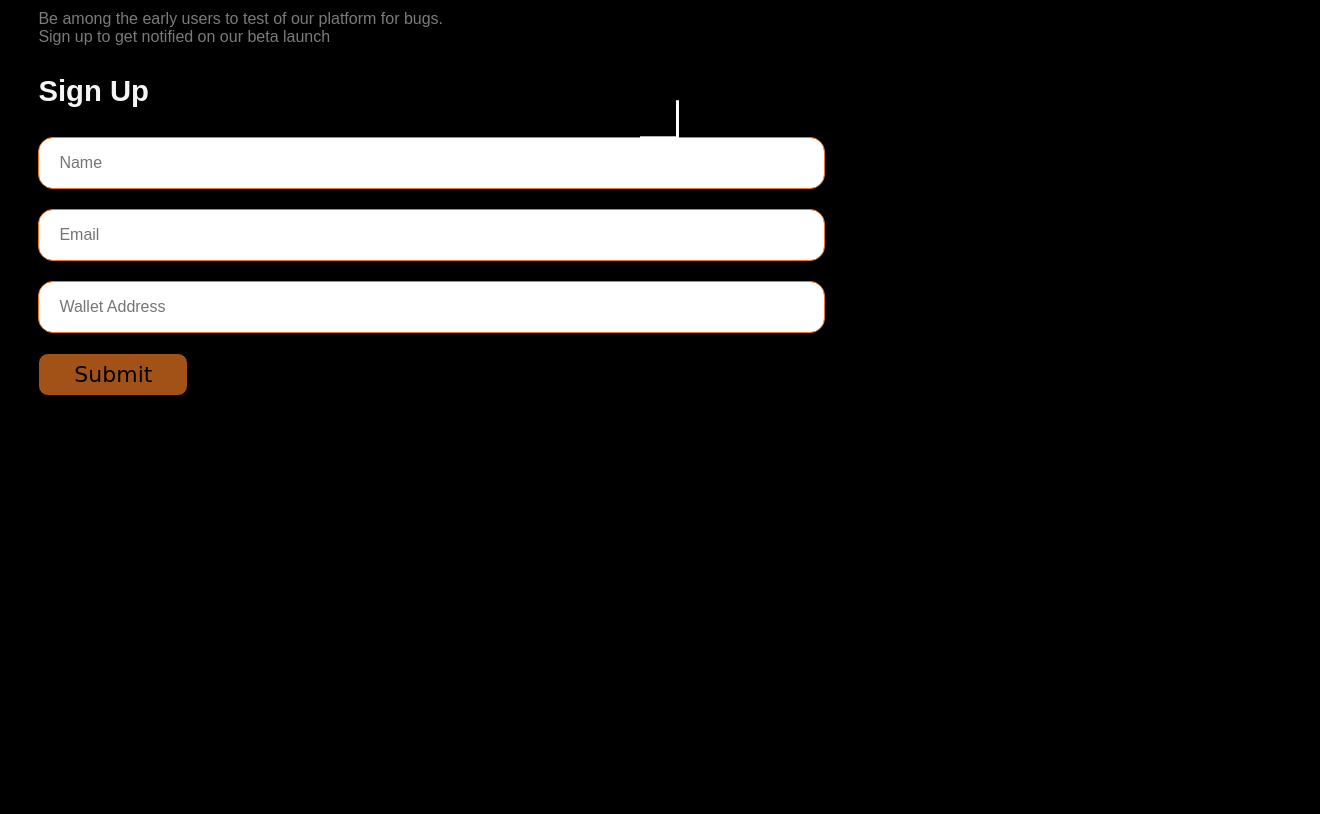
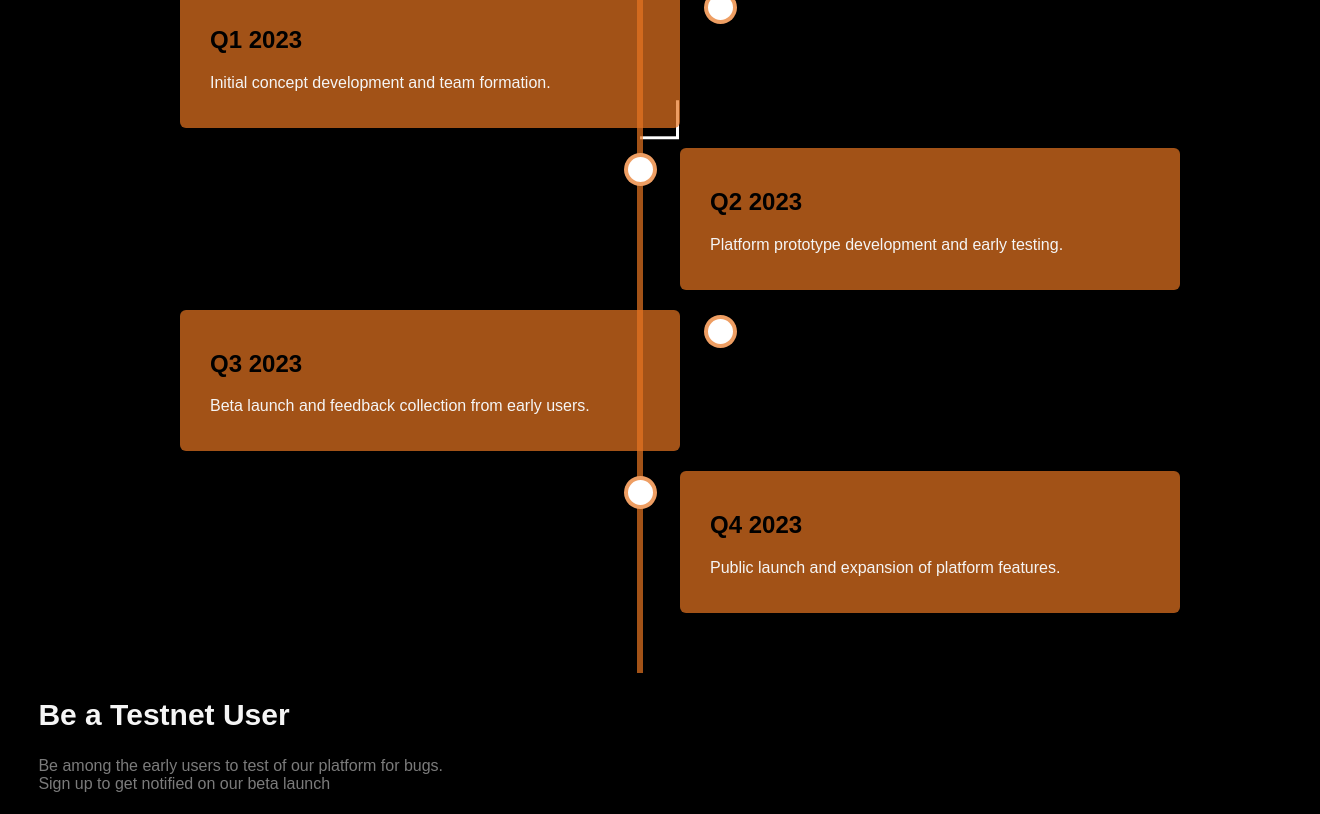
Before and after one commit to PrincexMacbay/test_demo, a plain HTML site: page web.html in a window 1280 px wide. Shown: the part 609-1423 px from the top of the page, 1320 px wide, since content can reach past the window. Before the commit the page ends 1005 px from the top, so only its background shows below. Drawn offline with nearby package versions, Linux system fonts and the light colour scheme.

Commit message:
Update web.html

```diff
--- a/web.html
+++ b/web.html
@@ -48,51 +48,29 @@
             margin-right: 30px;
         }
 
-
-        .button {
-            color: whitw;
-            height: 10%;
+        .button,
+        .submit-button {
+            color: white;
             font-family: cursive;
-            margin-right: 10%;
             border: 1px solid;
             border-radius: 10px;
             padding: 8px;
             font-size: 22px;
             text-align: center;
-            align-items: center;
             background-color: rgba(231, 117, 33, 0.7);
             transition-duration: 0.4s;
             width: 150px;
             box-sizing: border-box;
-
         }
 
-
         .submit-button {
-            color: whitw;
-            height: 10%;
-            font-family: cursive;
+            width: 50px;
             margin-left: auto;
-            border: 1px solid;
-            border-radius: 10px;
-            padding: 8px;
-            font-size: 22px;
-            text-align: center;
-            align-items: center;
-            background-color: rgba(231, 117, 33, 0.7);
-            transition-duration: 0.4s;
-            width: 150px;
-            box-sizing: border-box;
-
         }
 
-        .button:hover{
-            background-color: rgb(231, 117, 33,);
-            color: white;
-        }
-
-        .submit-button:hover{
-            background-color: rgb(231, 117, 33,);
+        .button:hover,
+        .submit-button:hover {
+            background-color: rgba(231, 117, 33, 0.9);
             color: white;
         }
 
@@ -143,12 +121,18 @@
         }
 
         @keyframes bounce {
-            0%, 20%, 50%, 80%, 100% {
+            0%,
+            20%,
+            50%,
+            80%,
+            100% {
                 transform: translateY(0);
             }
+
             40% {
                 transform: translateY(-15px);
             }
+
             60% {
                 transform: translateY(-10px);
             }
@@ -156,58 +140,57 @@
 
         .image-container {
             width: 45%;
-            margin-top:-13%;
+            margin-top: -13%;
         }
-        .serv_img{
+
+        .serv_img {
             opacity: 100%;
             height: auto;
             opacity: 1.0;
             width: 100%;
         }
 
-        .evolute_img{
+        .evolute_img {
             width: auto;
             height: 60px;
             margin-left: 3%;
             opacity: 2.0;
         }
 
-        .Join{
+        .Join {
             visibility: visible;
             animation-delay: 0.2s;
             animation-name: fadeInUp;
             color: whitesmoke;
         }
 
-        .Join_2{
+        .Join_2 {
             visibility: visible;
             animation-delay: 0.4s;
             animation-name: fadeInUp;
         }
 
-        .contact-content-heading{
+        .contact-content-heading {
             color: whitesmoke;
             font-size: 25px;
         }
 
-
-        .contact-form-wrapper{
+        .contact-form-wrapper {
             margin-left: 3%;
             padding: 0;
             box-sizing: border-box;
         }
 
-        .row{
+        .row {
             flex-wrap: wrap;
 
         }
 
- input{
-            padding-top:16px;
+        input {
+            padding-top: 16px;
             padding-right: 20px;
             padding-bottom: 16px;
             padding-left: 20px;
-
             border: 1px solid rgb(231, 117, 33);
             border-radius: 15px;
             margin-bottom: 20px;
@@ -215,17 +198,94 @@
             color: black;
             width: 60%;
         }
-        }
 
         .text-right-btn button {
-            width: 100%;
+            width: 63%;
         }
 
         .contact-section {
             margin-left: 3%;
         }
 
-        .
+        .timeline {
+            position: relative;
+            max-width: 1000px;
+            margin: 0 auto;
+            padding: 50px 0;
+        }
+
+        .timeline::after {
+            content: '';
+            position: absolute;
+            width: 6px;
+            background-color: rgba(231, 117, 33, 0.7);
+            top: 0;
+            bottom: 0;
+            left: 50%;
+            margin-left: -3px;
+        }
+
+        .timeline-item {
+            padding: 10px 40px;
+            position: relative;
+            background-color: inherit;
+            width: 50%;
+            cursor: pointer;
+            transition: background-color 0.3s ease;
+        }
+
+        .timeline-item:hover .content {
+            background-color: rgba(231, 117, 33, 0.9);
+            box-shadow: 0 0 10px rgba(231, 117, 33, 0.7);
+        }
+
+        .timeline-item::after {
+            content: ' ';
+            position: absolute;
+            width: 25px;
+            height: 25px;
+            right: -17px;
+            background-color: white;
+            border: 4px solid rgba(231, 117, 33, 0.7);
+            top: 15px;
+            border-radius: 50%;
+            z-index: 1;
+        }
+
+        .timeline-item.left {
+            left: 0;
+        }
+
+        .timeline-item.right {
+            left: 50%;
+        }
+
+        .timeline-item.right::after {
+            left: -16px;
+        }
+
+        .timeline-item .content {
+            padding: 20px 30px;
+            background-color: rgba(231, 117, 33, 0.7);
+            position: relative;
+            border-radius: 6px;
+            transition: background-color 0.3s ease, box-shadow 0.3s ease;
+        }
+
+        .timeline-item.left .content {
+            margin-left: auto;
+        }
+
+        .footer {
+            background-color: rgba(0, 0, 0, 0.50);
+            color: white;
+            text-align: center;
+            padding: 20px;
+            position: relative;
+            bottom: 0;
+            width: 100%;
+            margin-top: 50px;
+            border-top: 1px solid rgba(231, 117, 33, 0.2);
         }
     </style>
     <meta charset="utf-8">
@@ -235,18 +295,16 @@
 
 <body>
     <header class="header">
-
         <img src="evolute_img.jpg" class="evolute_img">
         <div class="top-div">
-<button class="button" type="button" >Launch App</button>
+            <button class="button" type="button">Launch App</button>
         </div>
     </header>
 
     <img src="background__img" alt="Background Image">
     <div class="background">
         <div class="overlay">
-            <h2 style="padding:10px; color:whitesmoke; font-family:cursive;
-                       font-size:35px; opacity: 1.0;">
+            <h2 style="padding:10px; color:whitesmoke; font-family:cursive; font-size:35px; opacity: 1.0;">
                 <span class="auto-type"></span>
             </h2>
         </div>
@@ -257,8 +315,7 @@
     <section id="services">
         <div class="container">
             <div class="service">
-                <h2 style="display: flex; color:white; font-family: cursive;
-                font-size: 45px; margin: 10px; margin-top: 10px; margin-left:3%;">Our Service
+                <h2 style="display: flex; color:white; font-family: cursive; font-size: 45px; margin: 10px; margin-top: 10px; margin-left:3%;">Our Service
                 </h2>
             </div>
         </div>
@@ -280,25 +337,45 @@
 
             </div>
             <div class="image-container">
-                                <img src="serv_img" alt="Service Image"
-                                class="serv_img">
+                <img src="serv_img" alt="Service Image" class="serv_img">
             </div>
         </div>
     </section>
 
-<div class="timeline_progress">
-    <a class="nav_pointer">
-    </a>
+    <section id="roadmap" class="timeline">
+        <div class="timeline-item left">
+            <div class="content">
+                <h2>Q1 2023</h2>
+                <p>Initial concept development and team formation.</p>
             </div>
-
+        </div>
+        <div class="timeline-item right">
+            <div class="content">
+                <h2>Q2 2023</h2>
+                <p>Platform prototype development and early testing.</p>
+            </div>
+        </div>
+        <div class="timeline-item left">
+            <div class="content">
+                <h2>Q3 2023</h2>
+                <p>Beta launch and feedback collection from early users.</p>
+            </div>
+        </div>
+        <div class="timeline-item right">
+            <div class="content">
+                <h2>Q4 2023</h2>
+                <p>Public launch and expansion of platform features.</p>
+            </div>
+        </div>
+    </section>
 
     <div class="contact-section">
         <div class="contact-content">
             <h2 class="Join" data-wow-delay=".2s" style=" font-size:30px;">Be a Testnet User</h2>
             <p class="Join_2" data-wow-delay=".4s" style="opacity: 0.5;">
-            Be among the  early users to test of our platform for bugs.
+                Be among the early users to test of our platform for bugs.
                 <br>
-            <!-- Additional info--> Sign up to get notified on our beta launch
+                Sign up to get notified on our beta launch
             </p>
         </div>
         <div class="contact-content-heading">
@@ -311,15 +388,15 @@
             <form>
                 <div class="row">
                     <div class="name-col">
-                    <input type="text" placeholder="Name"name="name">
+                        <input type="text" placeholder="Name" name="name">
                     </div>
                     <div class="email-col">
-                    <input type="email" placeholder="Email"name="email" id="email">
+                        <input type="email" placeholder="Email" name="email" id="email">
                     </div>
                 </div>
                 <div class="row">
                     <div class="wallet-address-col">
-                    <input type="text" placeholder="Wallet Address"name="wallet address" id="wallet address">
+                        <input type="text" placeholder="Wallet Address" name="wallet address" id="wallet address">
                     </div>
                 </div>
                 <div class="row">
@@ -332,6 +409,10 @@
         </div>
     </div>
 
+    <footer class="footer">
+        <p>&copy; 2024 Prince Macbay. All rights reserved.</p>
+        <p>Contact us: <a href="mailto:info@evolute.com" style="color: rgba(231, 117, 33, 0.7);">princemacbay00@gmail.com</a></p>
+    </footer>
 
     <script src="https://unpkg.com/typed.js@2.1.0/dist/typed.umd.js"></script>
     <script>
```
Lines whose indentation alone changed are shown as unchanged.
